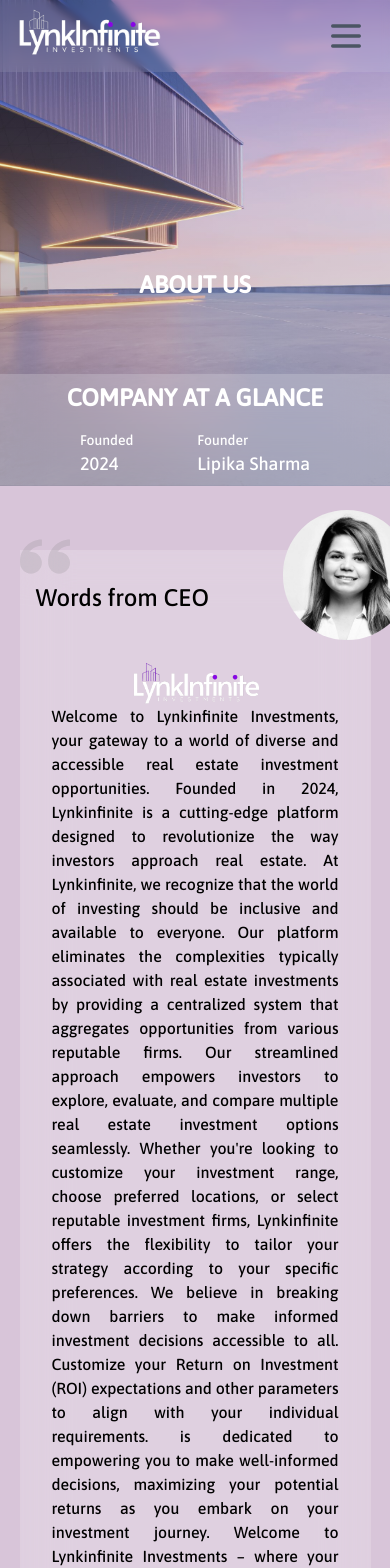
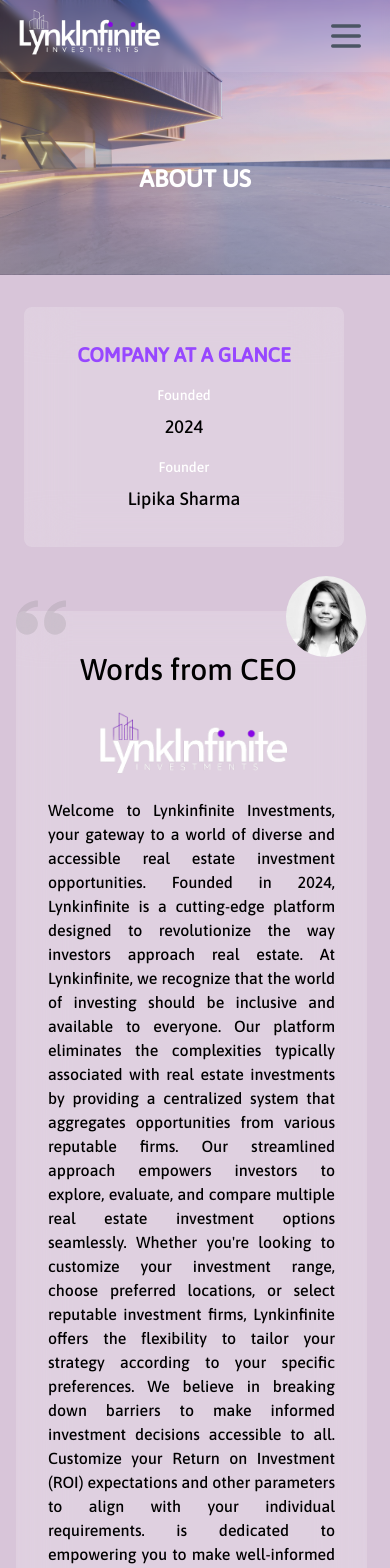
Before and after one commit to upchangeinvestments/frontend, a React (Create React App) app: page /about in a window 390 px wide. Shown: the top 1568 px of the page. Built offline with nearby package versions, Linux system fonts and the light colour scheme.

Commit message:
about page changes and responsiveness

```diff
--- a/src/Pages/AboutUsPage/AboutUs.jsx
+++ b/src/Pages/AboutUsPage/AboutUs.jsx
@@ -1,7 +1,7 @@
-import React from 'react';
-import Lipika_mam from "../../assets/LS_Photo.png"
+import React from "react";
+import Lipika_mam from "../../assets/LS_Photo.png";
 import { ImQuotesLeft } from "react-icons/im";
-import BlurBuilding from "../../assets/Building_blur-md.jpg"
+import BlurBuilding from "../../assets/Building_blur-md.jpg";
 import logo from "../../assets/logo2.png";
 import {
   Card,
@@ -12,74 +12,134 @@ import {
   Button,
 } from "@material-tailwind/react";
 
-
 function AboutUs() {
-
   return (
-        <div className="overflow-x-hidden vsm:mb-12 md:mb-24">
-            <div className="flex mx-auto mt-16 vsm:w-[90%] lg:w-[70%] xl:w-[50%]">
-                <div className="bg-white/20 backdrop-blur-xl vsm:p-4 md:p-8 lg:p-6 xl:p-4 md:px-10 relative w-full">
-                    <img className='w-32 rounded-full absolute -right-10 -top-10 bg-center' src={Lipika_mam} alt="Lipika Sharma" />
-                    <div className="absolute -top-5 left-0"><ImQuotesLeft color='gray' size="50px" className='opacity-[0.2]' /></div>
-                    <div className="text-2xl mt-4">Words from CEO</div>
-                    <div className="flex items-center justify-center text-2xl vsm:mt-12 md:mt-0">
-                        <img className='w-[40%]' src={logo} alt="Infinite Investments" />
+    <div className="overflow-x-hidden vsm:mb-12 md:mb-12">
+      <div className="flex vsm:flex vsm:flex-col md:flex md:flex-row md:mt-2 lg:mt-8">
+        <div class=" vsm:w-72 vsm:h-60 vsm:ml-4 vsm:mt-8 msm:ml-6 msm:w-80 sm:w-96 md:w-44 md:mt-[400px] md:ml-8  lg:ml-12 lg:mt-[350px] lg:w-72 lg:h-60 xl:mt-[230px] xl:ml-24 bg-white/20  backdrop-blur-xl bottom-0    flex justify-center items-center rounded-lg">
+          <div class="text-center">
+            <h2 class=" vsm:text-xl lg:text-2xl text-[#9747FF] font-semibold mb-4 uppercase">
+              Company at a glance
+            </h2>
+            <div class="flex flex-col items-center">
+              <div class="mb-4">
+                <p class="text-sm text-white font-medium mb-2">Founded</p>
+                <p class="text-lg">2024</p>
               </div>
-                    <p className="flex items-center justify-center text-justify vsm:px-4 md:p-4 xl:px-8 md:mr-8 lg:mr-0">
-                        Welcome to Lynkinfinite Investments, your gateway to a world of diverse and accessible real estate investment opportunities. Founded in 2024, Lynkinfinite is a cutting-edge platform designed to revolutionize the way investors approach real estate.
-                        At Lynkinfinite, we recognize that the world of investing should be inclusive and available to everyone. Our platform eliminates the complexities typically associated with real estate investments by providing a centralized system that aggregates opportunities from various reputable firms. Our streamlined approach empowers investors to explore, evaluate, and compare multiple real estate investment options seamlessly. Whether you're looking to customize your investment range, choose preferred locations, or select reputable investment firms, Lynkinfinite offers the flexibility to tailor your strategy according to your specific preferences. We believe in breaking down barriers to make informed investment decisions accessible to all. Customize your Return on Investment (ROI) expectations and other parameters to align with your individual requirements.
-                        is dedicated to empowering you to make well-informed decisions, maximizing your potential returns as you embark on your investment journey. Welcome to Lynkinfinite Investments – where your investment goals become possibilities, and the world of real estate investing is at your fingertips. Join us in reshaping the landscape of accessible and comprehensive investment solutions.
+              <div>
+                <p class="text-sm text-white font-medium mb-2">Founder</p>
+                <p class="text-lg">Lipika Sharma</p>
+              </div>
+            </div>
+          </div>
+        </div>
+        <div className="vsm:p-4 vsm:w-[90%] vsm:ml-4 vsm:mt-16 md:w-[68%] md:p-8 md:px-10 lg:p-6 lg:w-[60%] lg:ml-8 xl:p-4 xl:ml-20 bg-white/20   rounded-lg backdrop-blur-xl relative ">
+          <img
+            className="vsm:w-16 vsm:left-[240px] vsm:top-[-32px] msm:w-20 msm:left-[270px] msm:top-[-35px] sm:left-[322px] md:left-[440px] md:w-24  lg:w-32 lg:left-[515px] lg:-top-10 xl:left-[785px] xl:top-[-65px] rounded-full absolute  bg-center"
+            src={Lipika_mam}
+            alt="Lipika Sharma"
+          />
+          <div className="absolute -top-5 left-0">
+            <ImQuotesLeft color="gray" size="50px" className="opacity-[0.2]" />
+          </div>
+          <div className="vsm:ml-10 vsm:text-2xl vsm:mt-6 msm:ml-12  msm:text-3xl sm:text-3xl sm:ml-16 sm:mt-6 md:text-4xl lg:text-4xl lg:text-center lg:ml-0  lg:mt-4 xl:text-5xl xl:mt-12">
+            Words from CEO
+          </div>
+          <div className="flex items-center justify-center text-2xl vsm:mt-8 msm:mt-6 sm:mt-6 md:mt-8">
+            <img
+              className="vsm:w-[60%] vsm:mb-6 msm:w[40%] sm:w-[50%] lg:w-[35%] xl:w-[30%]"
+              src={logo}
+              alt="Infinite Investments"
+            />
+          </div>
+          <p className="flex items-center justify-center text-justify vsm:px-4 vsm:mb-6 md:p-4 xl:px-8  lg:mr-0">
+            Welcome to Lynkinfinite Investments, your gateway to a world of
+            diverse and accessible real estate investment opportunities. Founded
+            in 2024, Lynkinfinite is a cutting-edge platform designed to
+            revolutionize the way investors approach real estate. At
+            Lynkinfinite, we recognize that the world of investing should be
+            inclusive and available to everyone. Our platform eliminates the
+            complexities typically associated with real estate investments by
+            providing a centralized system that aggregates opportunities from
+            various reputable firms. Our streamlined approach empowers investors
+            to explore, evaluate, and compare multiple real estate investment
+            options seamlessly. Whether you're looking to customize your
+            investment range, choose preferred locations, or select reputable
+            investment firms, Lynkinfinite offers the flexibility to tailor your
+            strategy according to your specific preferences. We believe in
+            breaking down barriers to make informed investment decisions
+            accessible to all. Customize your Return on Investment (ROI)
+            expectations and other parameters to align with your individual
+            requirements. is dedicated to empowering you to make well-informed
+            decisions, maximizing your potential returns as you embark on your
+            investment journey. Welcome to Lynkinfinite Investments – where your
+            investment goals become possibilities, and the world of real estate
+            investing is at your fingertips. Join us in reshaping the landscape
+            of accessible and comprehensive investment solutions.
           </p>
         </div>
       </div>
+
       <div className="">
-                <h2 className="text-2xl font-semibold text-center my-8 uppercase text-[#9747FF]">Modern Real Estate Investment solutions</h2>
+        <h2 className="text-2xl font-semibold mt-12 text-center my-8 uppercase text-[#9747FF]">
+          Modern Real Estate Investment solutions
+        </h2>
       </div>
       <div className="flex flex-wrap gap-x-12 items-center justify-center w-full">
         <Card className="my-6 w-[250px] ">
-                    <CardHeader className="relative flex items-center justify-center -mt-6">
-                        <img className='w-[100%] h-[100%]'
+          <CardHeader className="relative flex md:flex items-center justify-center -mt-6">
+            <img
+              className="w-[100%] h-[100%]"
               src={BlurBuilding}
               alt="card-image"
             />
-                        <p className='text-white absolute m-0 text-5xl CustomizeFontH'>VISION</p>
+            <p className="text-white absolute m-0 text-5xl CustomizeFontH">
+              VISION
+            </p>
           </CardHeader>
           <CardBody>
             <p className="py-4 h-60 text-base">
-                            We envision a dynamic platform for seamless exploration and comparison of
-                            diverse opportunities, empowering investors with robust analytics.
+              We envision a dynamic platform for seamless exploration and
+              comparison of diverse opportunities, empowering investors with
+              robust analytics.
             </p>
           </CardBody>
         </Card>
         <Card className="my-6 w-[250px]">
           <CardHeader className="relative flex items-center justify-center">
-                        <img className='w-[100%] h-[100%]'
+            <img
+              className="w-[100%] h-[100%]"
               src={BlurBuilding}
               alt="card-image"
             />
-                        <p className='text-white absolute m-0 text-5xl CustomizeFontH'>Mission</p>
+            <p className="text-white absolute m-0 text-5xl CustomizeFontH">
+              Mission
+            </p>
           </CardHeader>
           <CardBody>
             <p className="py-4 h-60 text-base">
               To empower investors with the tools and information needed to make
-                            informed real estate investment decisions, while facilitating collaboration
-                            and growth within the real estate funding industry.
+              informed real estate investment decisions, while facilitating
+              collaboration and growth within the real estate funding industry.
             </p>
           </CardBody>
         </Card>
         <Card className="my-6 w-[250px]">
           <CardHeader className="relative flex items-center justify-center">
-                        <img className='w-[100%] h-[100%]'
+            <img
+              className="w-[100%] h-[100%]"
               src={BlurBuilding}
               alt="card-image"
             />
-                        <p className='text-white absolute m-0 text-5xl CustomizeFontH'>VALUES</p>
+            <p className="text-white absolute m-0 text-5xl CustomizeFontH">
+              VALUES
+            </p>
           </CardHeader>
           <CardBody>
             <p className="py-4 h-60 text-base">
-                            We are committed to empowering individuals
-                            by simplifying real estate investing with transparency, fostering trust
-                            through clear information, and propelling innovation to redefine the
+              We are committed to empowering individuals by simplifying real
+              estate investing with transparency, fostering trust through clear
+              information, and propelling innovation to redefine the
               investment experience.
             </p>
           </CardBody>
@@ -193,9 +253,8 @@ function AboutUs() {
                     </div>
                 </div>
             </div> */}
-        </div >
-
-    )
+    </div>
+  );
 }
 
-export default AboutUs
+export default AboutUs;
--- a/src/Pages/AboutUsPage/AboutUsPage.jsx
+++ b/src/Pages/AboutUsPage/AboutUsPage.jsx
@@ -1,40 +1,24 @@
-import React from 'react';
-import AboutUs from './AboutUs';
+import React from "react";
+import AboutUs from "./AboutUs";
 import Footer from "../../commonComponents/Footer";
 import Navbar from "../../commonComponents/NavBar";
-import "../../styles/CategoryPage/categoryPage.css"
-
+import "../../styles/CategoryPage/categoryPage.css";
 
 function AboutUsPage() {
   return (
     <div className="">
-            <div className='aboutMain text-white'>
+      <div className="aboutMain text-white">
         <Navbar />
-                <div className="h-[49vh] flex items-center justify-center">
-                    <p className='uppercase text-white font-bold vsm:text-2xl md:text-5xl mt-[12px]'>ABOUT US</p>
-                </div>
-                <div className="bg-white/20 backdrop-blur-xl p-2 absolute bottom-0 w-full">
-                    <div className="flex vsm:flex-col md:flex-row items-center justify-center mx-auto vsm:w-[100%] md:w-[60%]">
-                        <div className="flex basis-1/2 items-center justify-center">
-                            <h2 className="text-2xl font-semibold flex items-center justify-center vsm:mb-4 md:mb-0 uppercase">Company at a glance</h2>
-                        </div>
-                        <div className="basis-1/2 flex items-center justify-center text-white gap-x-16">
-                            <div className="">
-                                <p className="text-sm font-medium md:mb-2">Founded</p>
-                                <p className="text-lg">2024</p>
-                            </div>
-                            <div className="">
-                                <p className="text-sm font-medium md:mb-2">Founder</p>
-                                <p className="text-lg">Lipika Sharma</p>
-                            </div>
-                        </div>
-                    </div>
+        <div className="h-[24vh] flex items-center justify-center">
+          <p className="uppercase text-white font-bold vsm:text-2xl md:text-5xl mt-[12px]">
+            ABOUT US
+          </p>
         </div>
       </div>
       <AboutUs />
       <Footer />
     </div>
-    )
+  );
 }
 
-export default AboutUsPage
+export default AboutUsPage;
```
Also changed, not shown: src/Pages/EducationPage/EducationPage.jsx (+10 -4 lines), tailwind.config.js (+9 -9 lines). Lines whose indentation alone changed are shown as unchanged.
